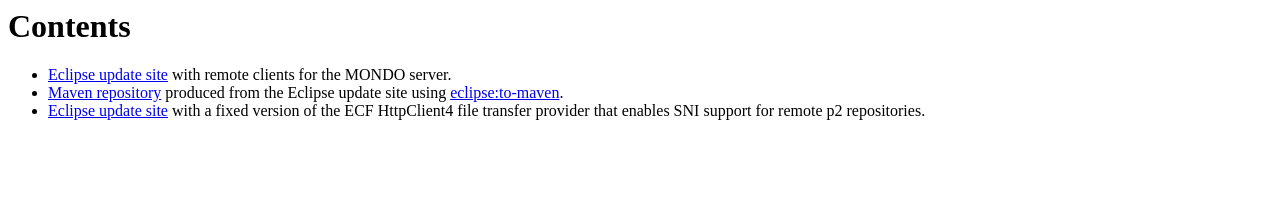
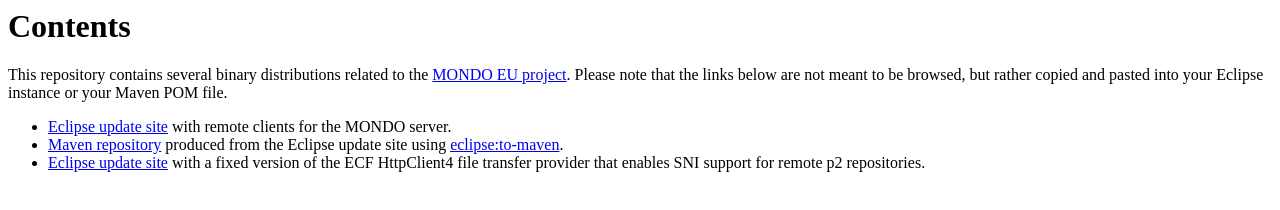
Before and after one commit to mondo-project/mondo-updates, a plain HTML site: page index.html in a window 1280 px wide. Drawn offline with Linux system fonts and the light colour scheme.

Commit message:
Add note mentioning that the links in the index.html are not meant to be browsed

```diff
--- a/index.html
+++ b/index.html
@@ -4,6 +4,13 @@
   </head>
   <body>
     <h1>Contents</h1>
+    <p>
+      This repository contains several binary distributions related to
+      the <a href="http://www.mondo-project.org/">MONDO EU
+      project</a>. Please note that the links below are not meant to
+      be browsed, but rather copied and pasted into your Eclipse
+      instance or your Maven POM file.
+    </p>
     <ul>
       <li><a href="mondo-updates">Eclipse update site</a> with remote
 	clients for the MONDO server.</li>
```
